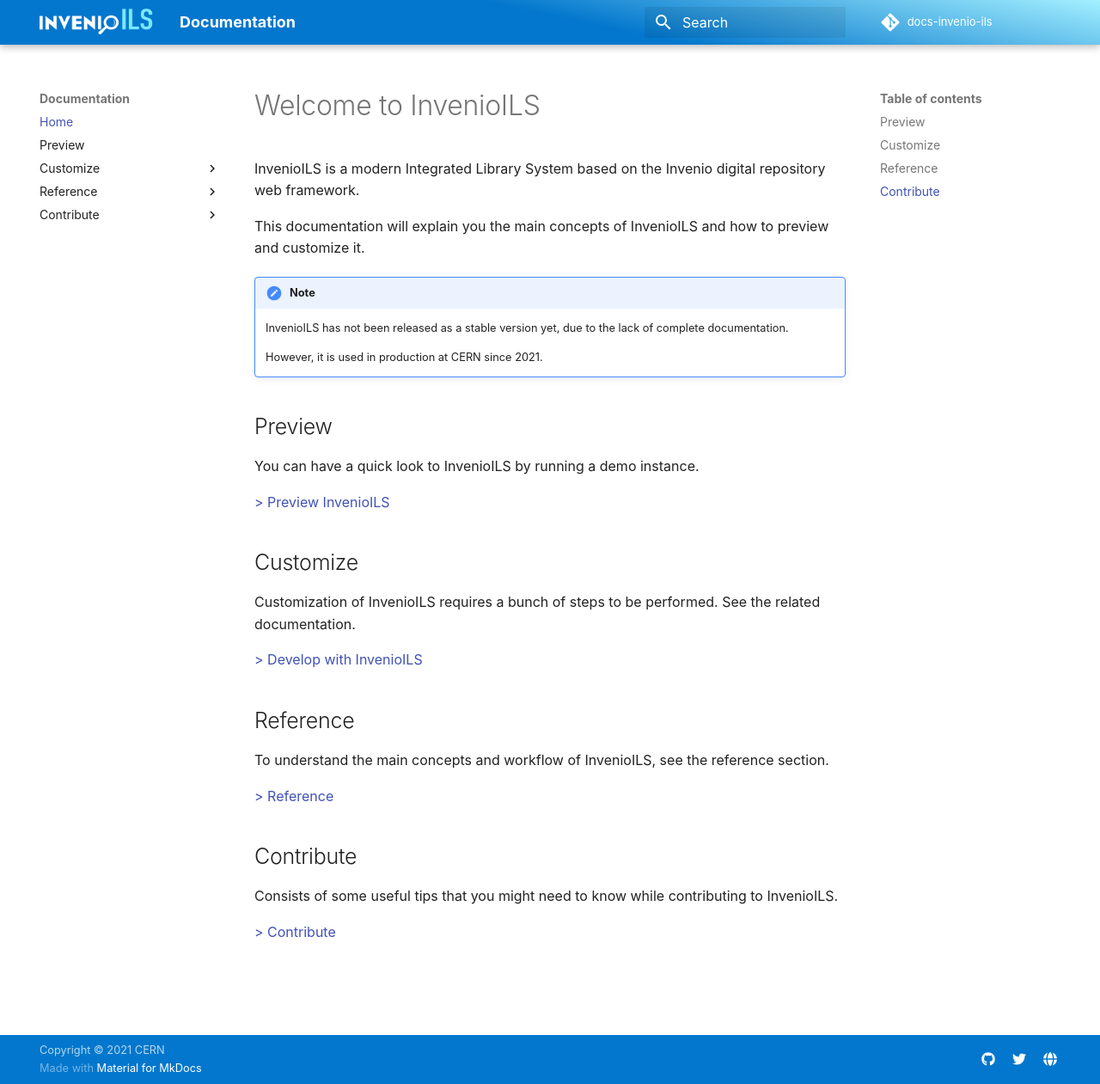
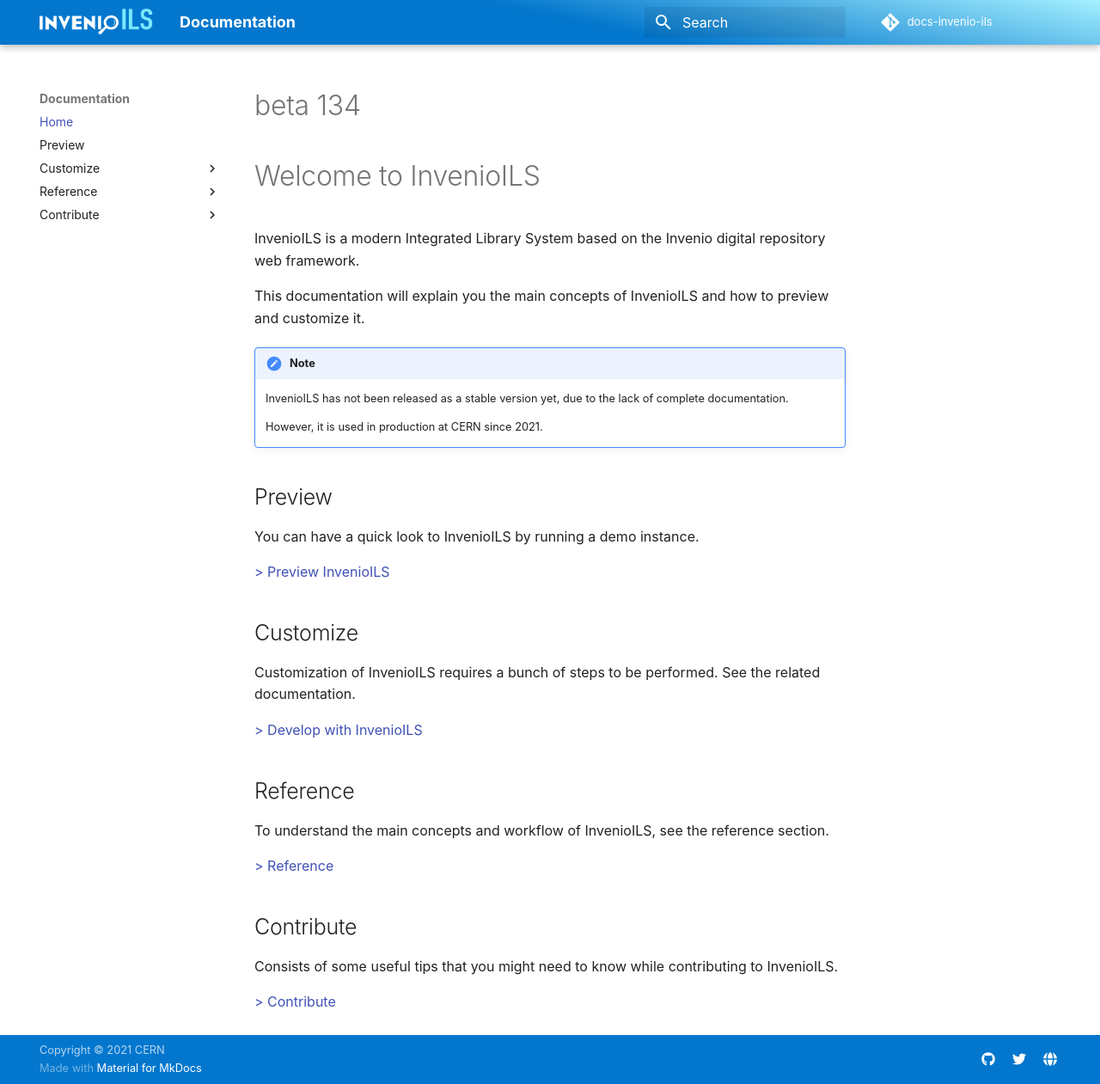
Before and after one commit to inveniosoftware/docs-invenio-ils, an MkDocs documentation site: the page built from docs/index.md, in a window 1280 px wide and 1261 px high. Shown: the whole window at 86% size. Built offline with MkDocs 1.6.1 and Material for MkDocs 9.7.7, drawn with Linux system fonts in a browser that asks for light colours; comment, search, counter and statistics services are not loaded.

Commit message:
Update index.md beta 134
@xiaom

```diff
--- a/docs/index.md
+++ b/docs/index.md
@@ -1,3 +1,5 @@
+# beta 134
+
 # Welcome to InvenioILS
 
 InvenioILS is a modern Integrated Library System based on the Invenio digital repository web framework.
```
